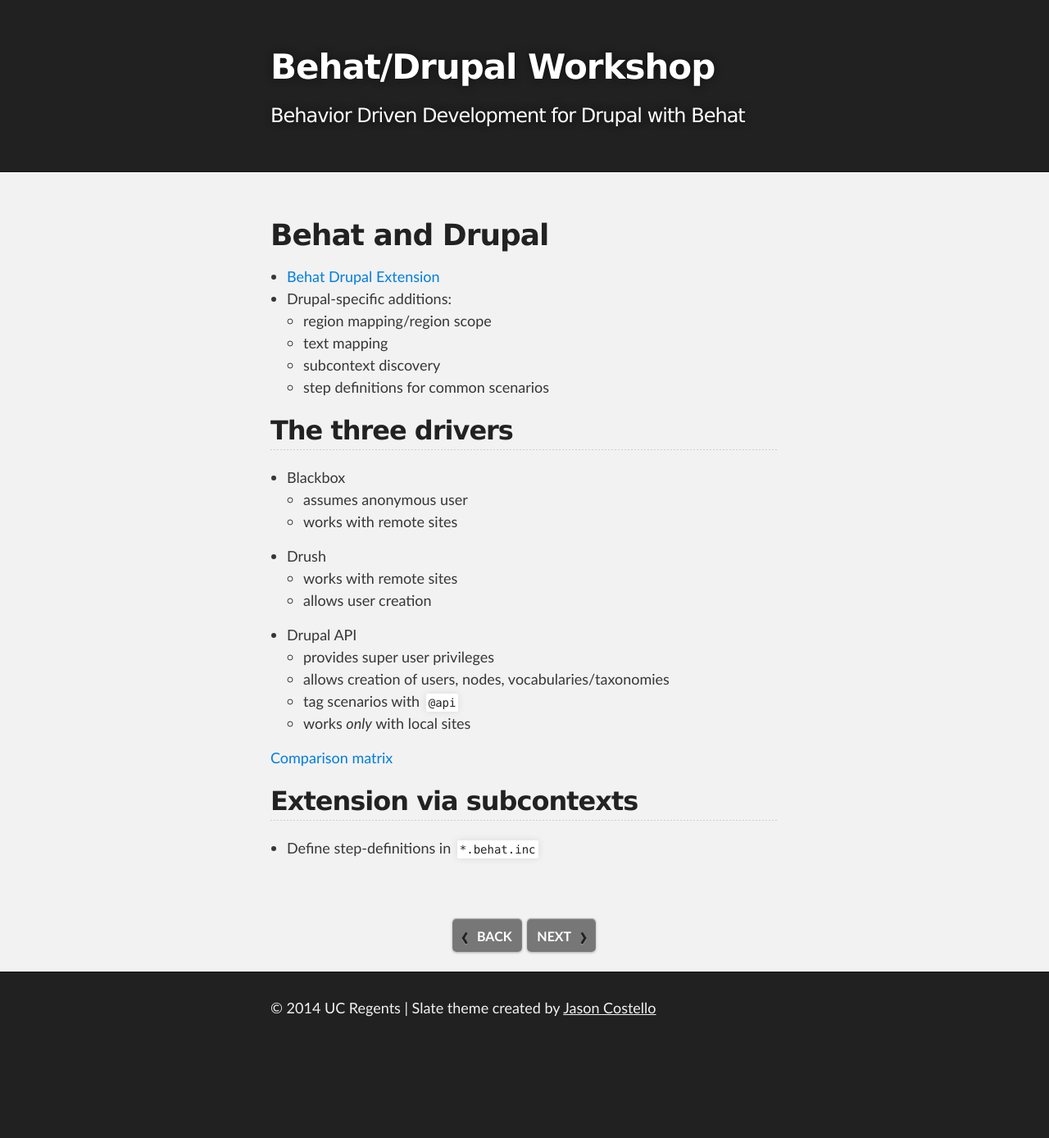
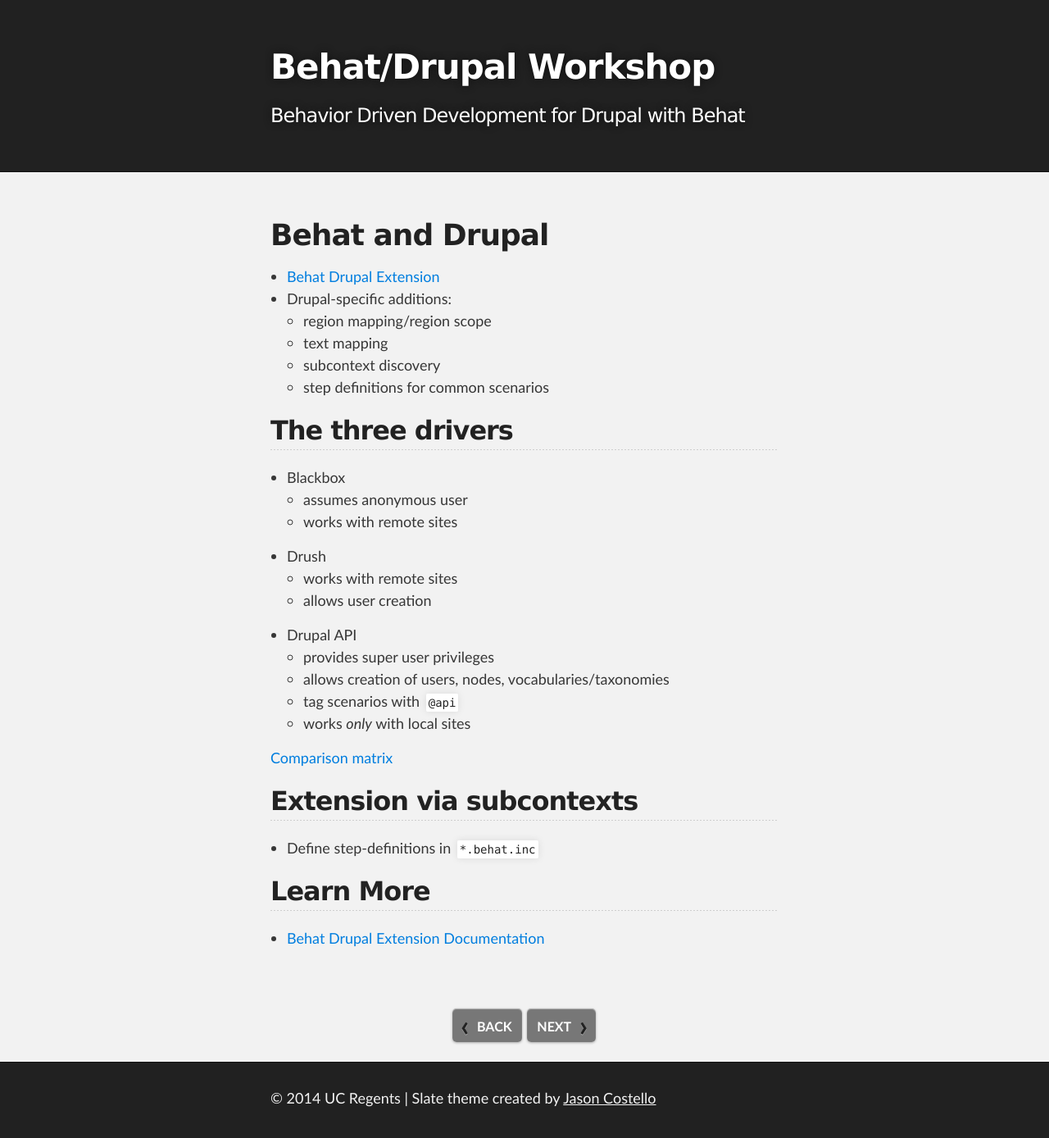
Before and after one commit to stopfstedt/behat-drupal-workshop, a Jekyll site: the page built from behat_and_drupal.md, in a window 1280 px wide. Shown: the whole page at 82% size. Built offline with Jekyll 4.4.1, drawn with Linux system fonts in a browser that asks for light colours; Markdown is read by kramdown in place of the engine named in the settings; before the commit the page ends 1278 px from its top, so only the background shows below that.

Commit message:
added learn more section

```diff
--- a/behat_and_drupal.md
+++ b/behat_and_drupal.md
@@ -34,3 +34,7 @@ prev_page: behat.html
 ## Extension via subcontexts
 
 * Define step-definitions in `*.behat.inc`
+
+## Learn More
+
+* [Behat Drupal Extension Documentation](http://dspeak.com/drupalextension/)
```
